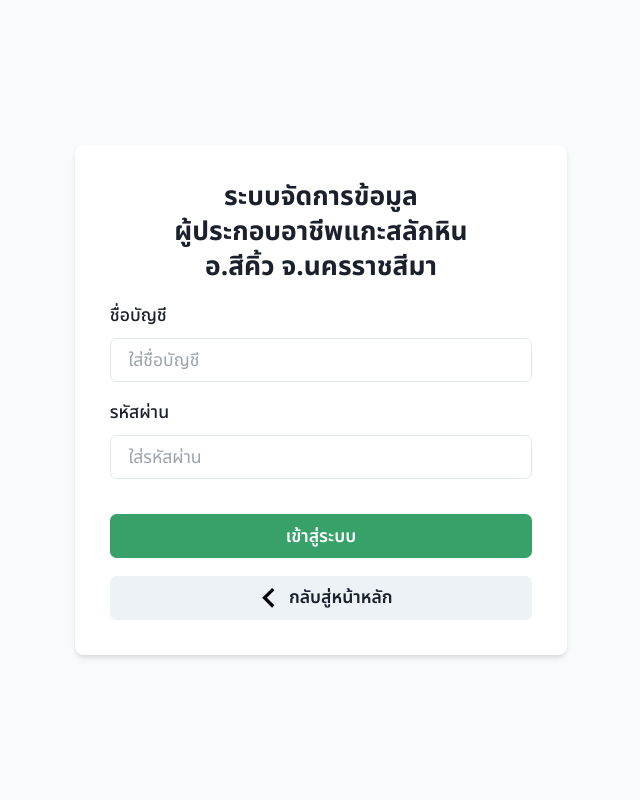
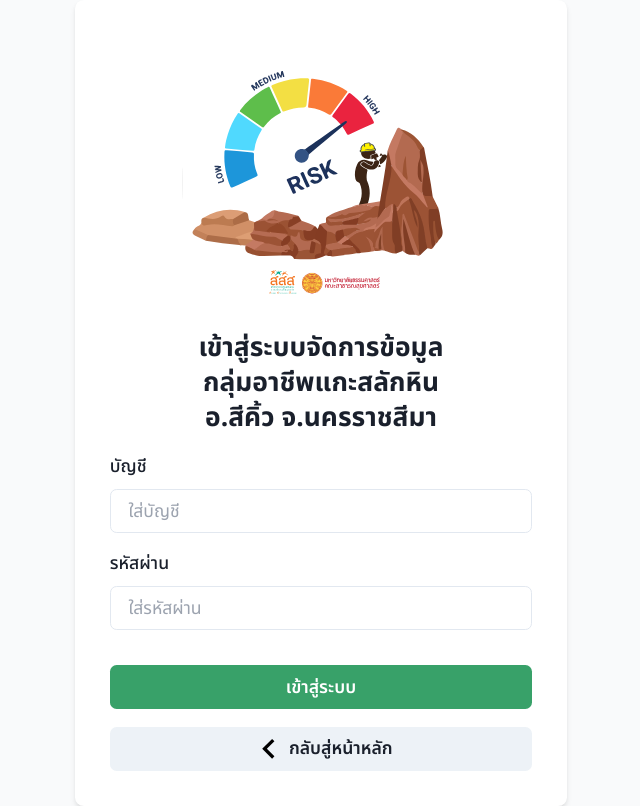
Before and after one commit to ThaiHealth-NMA/silicosis-risk, a Next.js app: page /admin/login in a window 1280 px wide. Shown: the whole page, without its empty margins (319-959 px from the left). Built offline with nearby package versions, Linux system fonts and the light colour scheme; no server answers.

Commit message:
feat: add logo

```diff
--- a/src/components/admin/AdminLogin.js
+++ b/src/components/admin/AdminLogin.js
@@ -11,6 +11,7 @@ import {
 } from "@chakra-ui/react";
 import { signIn } from "next-auth/react";
 import { MdNavigateBefore } from "react-icons/md";
+import Image from "next/image";
 
 export default function AdminLogin() {
   const [account, setAccount] = useState("");
@@ -51,19 +52,26 @@ export default function AdminLogin() {
         boxShadow="md"
         className="shadow-lg"
       >
+        <Image
+          src="/logo/thaihealth-nma-logo.svg"
+          alt="logo-thaihealth"
+          className="w-[70%] flex justify-center p-2 mx-auto"
+          width={400}
+          height={400}
+        />
         <h1 className="text-2xl text-center font-bold pb-4">
-          ระบบจัดการข้อมูล
+          เข้าสู่ระบบจัดการข้อมูล
           <br />
-          ผู้ประกอบอาชีพแกะสลักหิน
+          กลุ่มอาชีพแกะสลักหิน
           <br />
           อ.สีคิ้ว จ.นครราชสีมา
         </h1>
         <VStack spacing={4}>
           <FormControl id="account">
-            <FormLabel>ชื่อบัญชี</FormLabel>
+            <FormLabel>บัญชี</FormLabel>
             <Input
               type="text"
-              placeholder="ใส่ชื่อบัญชี"
+              placeholder="ใส่บัญชี"
               value={account}
               onChange={(e) => setAccount(e.target.value)}
             />
--- a/src/components/assessments/silicosis/AssessSilicosisForm.js
+++ b/src/components/assessments/silicosis/AssessSilicosisForm.js
@@ -17,6 +17,7 @@ import {
   FormLabel,
   Stack,
   useToast,
+  Select,
 } from "@chakra-ui/react";
 import { Formik, Form, Field } from "formik";
 import AssessSilicosisTab from "./AssessSilicosisTab";
@@ -234,6 +235,15 @@ export default function AssessSilicosisForm() {
                 <ModalBody>
                   <Stack spacing={4}>
                     <FormControl>
+                      <FormLabel>คำนำหน้าชื่อ*</FormLabel>
+                      <Field as={Select} name="prefix">
+                        <option value="">เลือกคำนำหน้าชื่อ</option>
+                        <option value="นาย">นาย</option>
+                        <option value="นาง">นาง</option>
+                        <option value="นางสาว">นางสาว</option>
+                      </Field>
+                    </FormControl>
+                    <FormControl>
                       <FormLabel>ชื่อ*</FormLabel>
                       <Field
                         as={Input}
```
Also changed, not shown: public/logo/thaihealth-nma-logo.svg (added).
